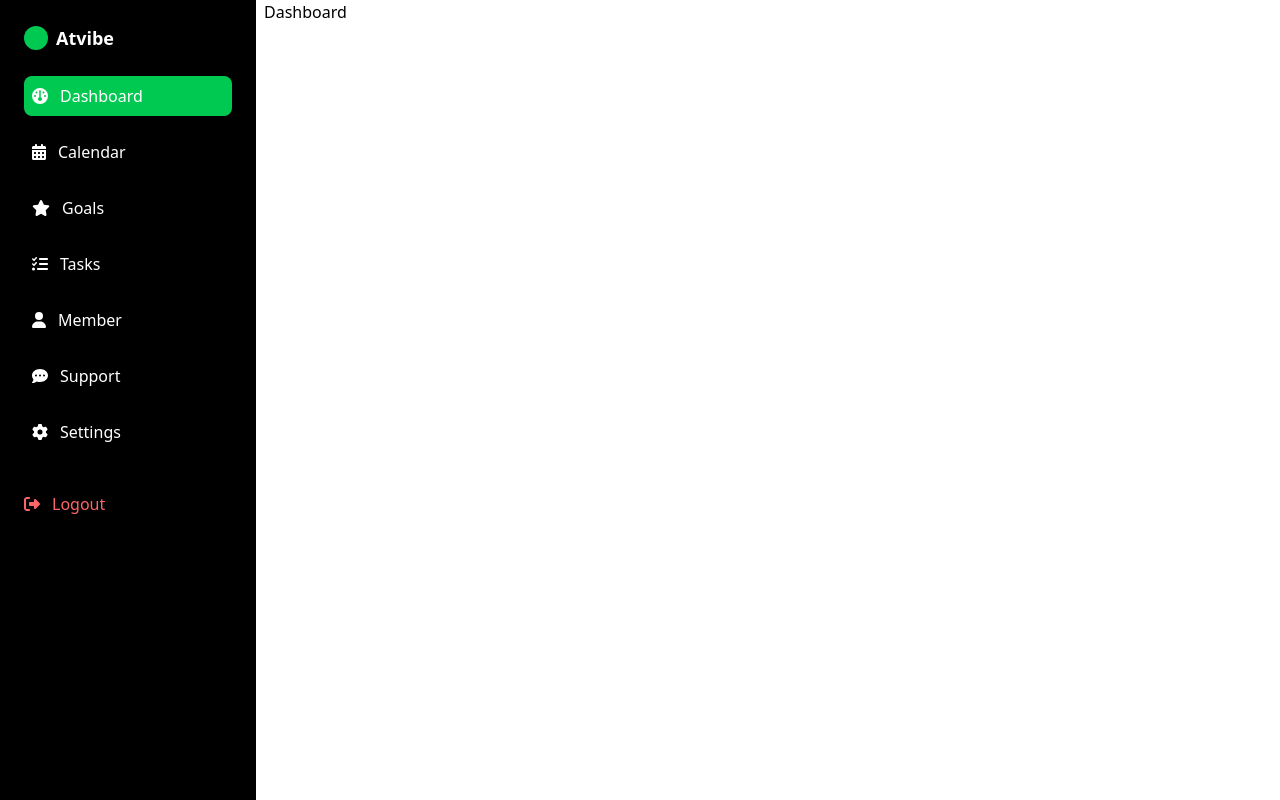
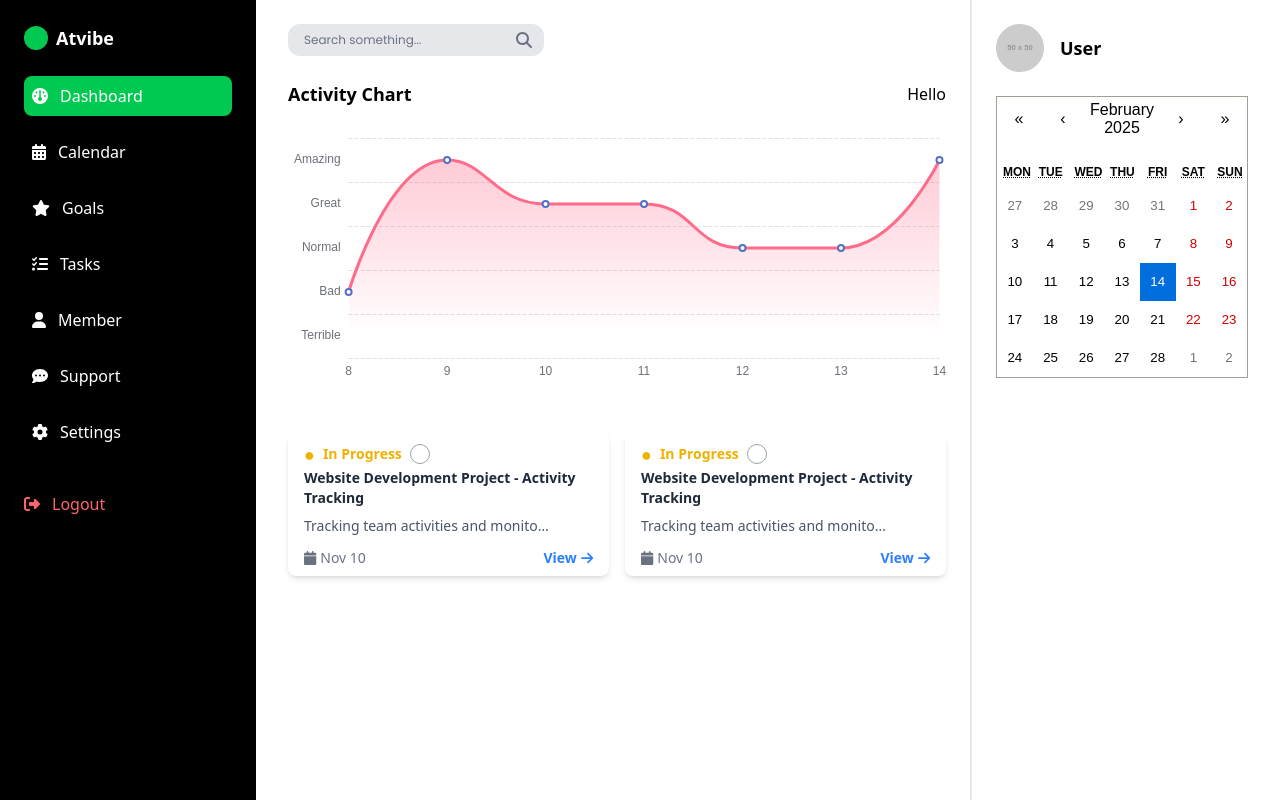
Before and after one commit to Gepx/activity-tracker, a React (Vite) app: page /dashboard in a window 1280 px wide. Built offline with nearby package versions, Linux system fonts and the light colour scheme.

Commit message:
chart, tasks ui for dashboard

```diff
--- a/src/pages/Dashboard.jsx
+++ b/src/pages/Dashboard.jsx
@@ -1,7 +1,214 @@
-import React from "react";
+import { useState } from "react";
+import { Link } from "react-router-dom";
+import { FontAwesomeIcon } from "@fortawesome/react-fontawesome";
+import {
+  faArrowRight,
+  faCalendar,
+  faSearch,
+} from "@fortawesome/free-solid-svg-icons";
+import ReactECharts from "echarts-for-react";
+import Calendar from "react-calendar";
+import "react-calendar/dist/Calendar.css";
 
 const Dashboard = () => {
-  return <div>Dashboard</div>;
+  const [date, setDate] = useState(new Date());
+
+  const activityLevels = ["Terrible", "Bad", "Normal", "Great", "Amazing"];
+
+  const chartOptions = {
+    grid: {
+      left: "0.9%", // Remove left gap
+      right: "0.99%", // Remove right gap
+      top: "10%",
+      bottom: "10%",
+      containLabel: true, // Ensure labels are inside the chart
+    },
+    xAxis: {
+      type: "category",
+      data: ["8", "9", "10", "11", "12", "13", "14"],
+      boundaryGap: false, // Ensures line touches edges
+      axisLine: { show: false },
+      axisTick: { show: false },
+      splitLine: { show: false },
+    },
+    yAxis: {
+      type: "category", // Change from value to category
+      data: activityLevels, // Reverse order to match UI
+      axisLine: { show: false },
+      axisTick: { show: false },
+      splitLine: {
+        show: true,
+        lineStyle: { type: "dashed", color: "#E0E0E0" },
+      },
+    },
+    tooltip: {
+      trigger: "axis",
+      formatter: (params) => {
+        const date = `June ${params[0].name}, 2022`;
+        const activity = activityLevels[params[0].value];
+        return `${date}<br /><strong>${activity} activity</strong>`;
+      },
+    },
+    series: [
+      {
+        data: [1, 4, 3, 3, 2, 2, 4], // Map values to mood levels
+        type: "line",
+        smooth: true,
+        symbolSize: 6,
+        lineStyle: {
+          width: 3,
+          color: "#FF6B8B", // Light pink
+        },
+        areaStyle: {
+          color: {
+            type: "linear",
+            x: 0,
+            y: 0,
+            x2: 0,
+            y2: 1,
+            colorStops: [
+              { offset: 0, color: "rgba(255, 107, 139, 0.5)" },
+              { offset: 1, color: "rgba(255, 107, 139, 0)" },
+            ],
+          },
+        },
+      },
+    ],
+  };
+
+  return (
+    <div className="h-screen flex">
+      {/* Main Content */}
+      <main className="flex-1 border-r-2 border-gray-200 px-6 py-6">
+        {/* Search Bar */}
+        <div className="relative w-full max-w-sm">
+          <input
+            type="text"
+            placeholder="Search something..."
+            className="w-64 pl-4 pr-10 py-2 text-xs rounded-xl bg-gray-200 border-none text-gray-700 focus:outline-none focus:ring-2 focus:ring-gray-400 font-poppins"
+          />
+          <FontAwesomeIcon
+            icon={faSearch}
+            className="absolute right-35 top-1/2 transform -translate-y-1/2 text-gray-500"
+          />
+        </div>
+
+        {/* Activity Chart */}
+        <div className="py-6">
+          <div className="flex flex-row items-center justify-between mb-0">
+            <h3 className="text-lg font-bold">Activity Chart</h3>
+            <p>Hello</p>
+          </div>
+          <div className="w-full">
+            <ReactECharts
+              option={chartOptions}
+              // style={{ width: "600px", height: "240px" }}
+            />
+          </div>
+        </div>
+
+        {/* Tasks & Goals*/}
+        <div className="flex flex-row gap-4">
+          {/* Tasks */}
+          <div className="w-1/2 bg-white shadow-md rounded-lg px-4 py-2">
+            {/* Status */}
+            <div className="flex items-center gap-2">
+              <span className="text-yellow-500 text-lg">●</span>
+              <p className="text-sm font-bold text-yellow-500">In Progress</p>
+
+              <input
+                type="checkbox"
+                className="w-5 h-5 border-gray-400 rounded-full focus:ring-2 focus:ring-blue-500 cursor-pointer"
+              />
+            </div>
+
+            {/* Task Title */}
+            <h4 className="text-sm font-semibold text-gray-800">
+              Website Development Project - Activity Tracking
+            </h4>
+
+            {/* Description (Truncated if long) */}
+            <p className="text-gray-600 text-sm mt-2 truncate w-[250px]">
+              Tracking team activities and monitoring daily progress to ensure
+              project completion...
+            </p>
+
+            {/* Date + View Task */}
+            <div className="flex justify-between items-center text-gray-500 text-sm mt-3">
+              {/* Date */}
+              <div className="flex items-center gap-1">
+                <FontAwesomeIcon icon={faCalendar} />
+                <span>Nov 10</span>
+              </div>
+
+              {/* View Task */}
+              <Link
+                to="/tasks"
+                className="text-blue-500 font-semibold flex items-center gap-1 hover:underline">
+                View <FontAwesomeIcon icon={faArrowRight} />
+              </Link>
+            </div>
+          </div>
+
+          {/* Goals */}
+          <div className="w-1/2 bg-white shadow-md rounded-lg px-4 py-2">
+            {/* Status */}
+            <div className="flex items-center gap-2">
+              <span className="text-yellow-500 text-lg">●</span>
+              <p className="text-sm font-bold text-yellow-500">In Progress</p>
+
+              <input
+                type="checkbox"
+                className="w-5 h-5 border-gray-400 rounded-full focus:ring-2 focus:ring-blue-500 cursor-pointer"
+              />
+            </div>
+
+            {/* Task Title */}
+            <h4 className="text-sm font-semibold text-gray-800">
+              Website Development Project - Activity Tracking
+            </h4>
+
+            {/* Description (Truncated if long) */}
+            <p className="text-gray-600 text-sm mt-2 truncate w-[250px]">
+              Tracking team activities and monitoring daily progress to ensure
+              project completion...
+            </p>
+
+            {/* Date + View Task */}
+            <div className="flex justify-between items-center text-gray-500 text-sm mt-3">
+              {/* Date */}
+              <div className="flex items-center gap-1">
+                <FontAwesomeIcon icon={faCalendar} />
+                <span>Nov 10</span>
+              </div>
+
+              {/* View Task */}
+              <Link
+                to="/tasks"
+                className="text-blue-500 font-semibold flex items-center gap-1 hover:underline">
+                View <FontAwesomeIcon icon={faArrowRight} />
+              </Link>
+            </div>
+          </div>
+        </div>
+      </main>
+
+      {/* Side for calender and profile */}
+      <aside className="w-[300px] px-6 py-6">
+        <div className="flex items-center gap-4">
+          <img
+            src="https://via.placeholder.com/50"
+            alt="Profile"
+            className="w-12 h-12 rounded-full"
+          />
+          <h2 className="text-lg font-semibold">User</h2>
+        </div>
+        <div className="mt-6">
+          <Calendar onChange={setDate} value={date} className="w-full" />
+        </div>
+      </aside>
+    </div>
+  );
 };
 
 export default Dashboard;
```
